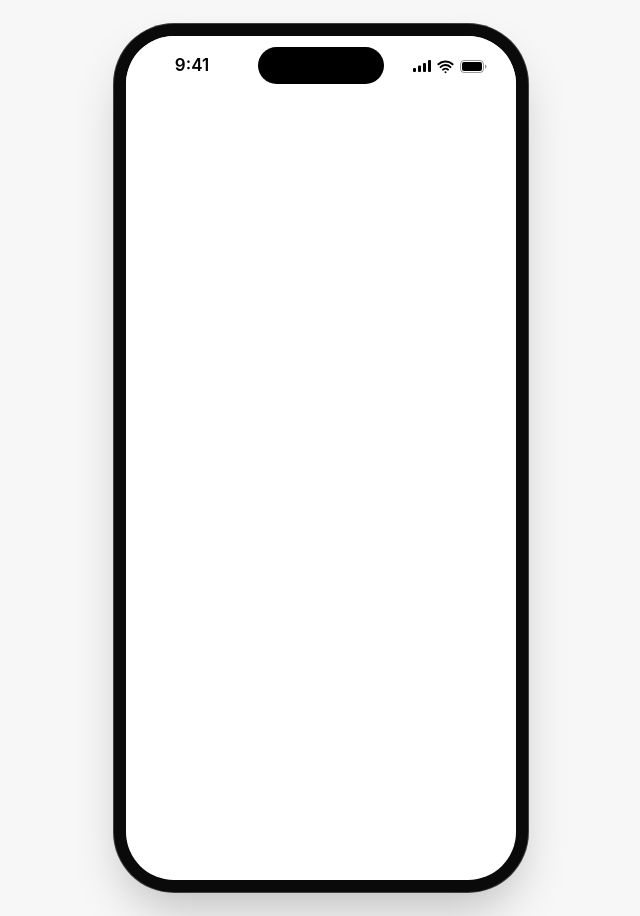
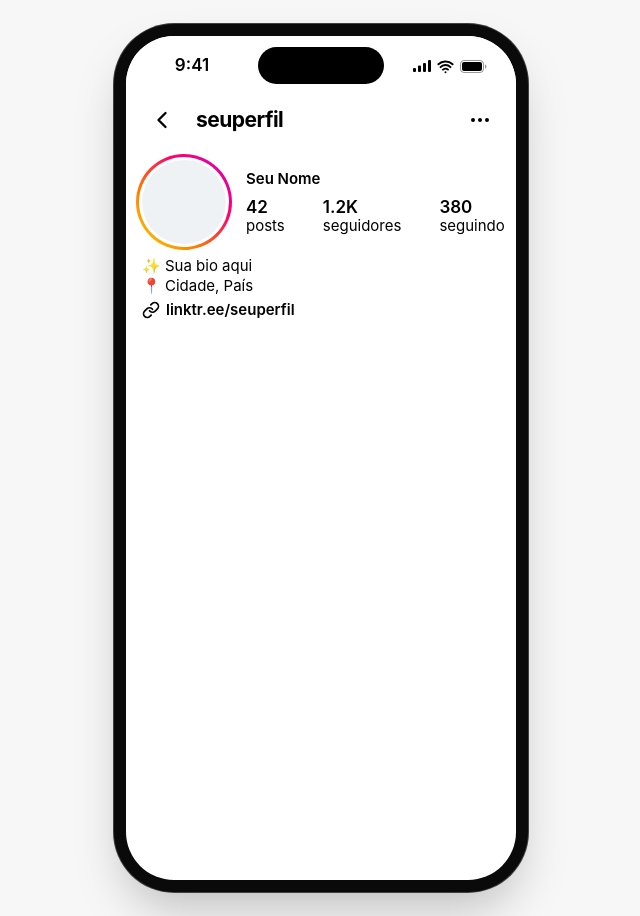
Before and after one commit to BryanGab0/instagram-profile-preview, a React (Vite) app: page / in a window 1280 px wide. Shown: the whole page, without its empty margins (319-959 px from the left). Built offline with nearby package versions, Linux system fonts and the light colour scheme.

Commit message:
feat(preview): add profile top bar and header

```diff
--- a/src/App.tsx
+++ b/src/App.tsx
@@ -1,8 +1,12 @@
 import { PhoneFrame } from "@/components/preview/PhoneFrame";
+import { ProfilePreview } from "@/components/preview/ProfilePreview";
+import { DEFAULT_PROFILE } from "@/constants/defaultProfile";
 
 const App = () => (
   <main className="flex min-h-screen justify-center p-6">
-    <PhoneFrame theme="light">{null}</PhoneFrame>
+    <PhoneFrame theme="light">
+      <ProfilePreview profile={DEFAULT_PROFILE} locale="pt-BR" />
+    </PhoneFrame>
   </main>
 );
 
--- /dev/null
+++ b/src/components/preview/Avatar.tsx
@@ -0,0 +1,22 @@
+import { cn } from "@/lib/utils";
+
+interface AvatarProps {
+  src: string | null;
+  hasStory: boolean;
+}
+
+export function Avatar({ src, hasStory }: AvatarProps) {
+  return (
+    <div className="relative size-[84px] shrink-0">
+      {hasStory && <div className="absolute -inset-1.5 rounded-full ig-story-ring" />}
+      <div
+        className={cn(
+          "relative size-full overflow-hidden rounded-full bg-ig-button",
+          hasStory && "ring-[3px] ring-ig-background",
+        )}
+      >
+        {src && <img src={src} alt="" className="size-full object-cover" />}
+      </div>
+    </div>
+  );
+}
--- /dev/null
+++ b/src/components/preview/ProfileHeader.tsx
@@ -0,0 +1,58 @@
+import { Link } from "lucide-react";
+import type { Profile } from "@/types/profile";
+import { Avatar } from "./Avatar";
+import { splitBio } from "./bio";
+import type { PreviewStrings } from "./strings";
+
+interface ProfileHeaderProps {
+  profile: Profile;
+  strings: PreviewStrings;
+}
+
+function Stat({ value, label }: { value: string; label: string }) {
+  return (
+    <div className="flex flex-col">
+      <span className="text-[17px] leading-5 font-semibold">{value || "0"}</span>
+      <span className="text-[15px] leading-[18px]">{label}</span>
+    </div>
+  );
+}
+
+export function ProfileHeader({ profile, strings }: ProfileHeaderProps) {
+  return (
+    <div className="px-4 pt-2.5">
+      <div className="flex items-center gap-5">
+        <Avatar src={profile.avatar} hasStory={profile.hasStory} />
+        <div className="min-w-0">
+          <p className="truncate text-[15px] leading-5 font-semibold">{profile.displayName}</p>
+          <div className="mt-2 flex gap-[38px]">
+            <Stat value={profile.postsCount} label={strings.posts} />
+            <Stat value={profile.followersCount} label={strings.followers} />
+            <Stat value={profile.followingCount} label={strings.following} />
+          </div>
+        </div>
+      </div>
+
+      {profile.bio && (
+        <p className="mt-3 text-[15px] leading-5 break-words whitespace-pre-line">
+          {splitBio(profile.bio).map((part, index) =>
+            part.isMention ? (
+              <span key={index} className="text-ig-mention">
+                {part.text}
+              </span>
+            ) : (
+              part.text
+            ),
+          )}
+        </p>
+      )}
+
+      {profile.website && (
+        <p className="mt-1 flex items-center gap-1.5 text-[15px] leading-5 font-semibold">
+          <Link className="size-[18px] shrink-0" strokeWidth={2.25} />
+          <span className="truncate">{profile.website}</span>
+        </p>
+      )}
+    </div>
+  );
+}
--- /dev/null
+++ b/src/components/preview/ProfilePreview.tsx
@@ -0,0 +1,22 @@
+import type { Profile } from "@/types/profile";
+import { ProfileHeader } from "./ProfileHeader";
+import { ProfileTopBar } from "./ProfileTopBar";
+import { PREVIEW_STRINGS } from "./strings";
+import type { PreviewLocale } from "./types";
+
+interface ProfilePreviewProps {
+  profile: Profile;
+  locale: PreviewLocale;
+}
+
+/** Read-only replica of an Instagram profile as seen by a visitor on iOS. */
+export function ProfilePreview({ profile, locale }: ProfilePreviewProps) {
+  const strings = PREVIEW_STRINGS[locale];
+
+  return (
+    <div className="flex min-h-full flex-col">
+      <ProfileTopBar username={profile.username} isVerified={profile.isVerified} />
+      <ProfileHeader profile={profile} strings={strings} />
+    </div>
+  );
+}
--- /dev/null
+++ b/src/components/preview/ProfileTopBar.tsx
@@ -0,0 +1,20 @@
+import { ChevronLeft, Ellipsis } from "lucide-react";
+import { VerifiedBadge } from "./VerifiedBadge";
+
+interface ProfileTopBarProps {
+  username: string;
+  isVerified: boolean;
+}
+
+export function ProfileTopBar({ username, isVerified }: ProfileTopBarProps) {
+  return (
+    <div className="flex h-[60px] items-center gap-5 pr-6 pl-[22px]">
+      <ChevronLeft className="size-7 shrink-0" strokeWidth={2} />
+      <div className="flex min-w-0 flex-1 items-center gap-1">
+        <span className="truncate text-[21px] font-bold tracking-tight">{username}</span>
+        {isVerified && <VerifiedBadge className="size-[18px]" />}
+      </div>
+      <Ellipsis className="size-6 shrink-0" strokeWidth={2} />
+    </div>
+  );
+}
--- /dev/null
+++ b/src/components/preview/VerifiedBadge.tsx
@@ -0,0 +1,20 @@
+import { cn } from "@/lib/utils";
+
+export function VerifiedBadge({ className }: { className?: string }) {
+  return (
+    <svg viewBox="0 0 24 24" className={cn("shrink-0", className)} role="img" aria-label="Verified">
+      <path
+        className="fill-ig-verified"
+        d="M3.85 8.62a4 4 0 0 1 4.78-4.77 4 4 0 0 1 6.74 0 4 4 0 0 1 4.78 4.78 4 4 0 0 1 0 6.74 4 4 0 0 1-4.77 4.78 4 4 0 0 1-6.75 0 4 4 0 0 1-4.78-4.77 4 4 0 0 1 0-6.76Z"
+      />
+      <path
+        d="m9 12 2 2 4-4"
+        fill="none"
+        stroke="white"
+        strokeWidth={2.25}
+        strokeLinecap="round"
+        strokeLinejoin="round"
+      />
+    </svg>
+  );
+}
--- /dev/null
+++ b/src/components/preview/bio.ts
@@ -0,0 +1,14 @@
+export interface BioPart {
+  text: string;
+  isMention: boolean;
+}
+
+const MENTION_PATTERN = /([@#][\p{L}\p{N}_.]+)/u;
+
+/** Splits a bio into plain text and @mentions/#hashtags, which Instagram renders as links. */
+export function splitBio(bio: string): BioPart[] {
+  return bio
+    .split(MENTION_PATTERN)
+    .filter(Boolean)
+    .map((text) => ({ text, isMention: MENTION_PATTERN.test(text) }));
+}
--- a/src/index.css
+++ b/src/index.css
@@ -134,3 +134,7 @@
     -apple-system, BlinkMacSystemFont, "SF Pro Text", "Segoe UI", Roboto, "Helvetica Neue", Arial,
     sans-serif;
 }
+
+@utility ig-story-ring {
+  background-image: linear-gradient(to top right, #ffd600, #ff7a00, #ff0069, #d300c5);
+}
```
Also changed, not shown: 1 other file (tests, documents, lock files or other folders).
